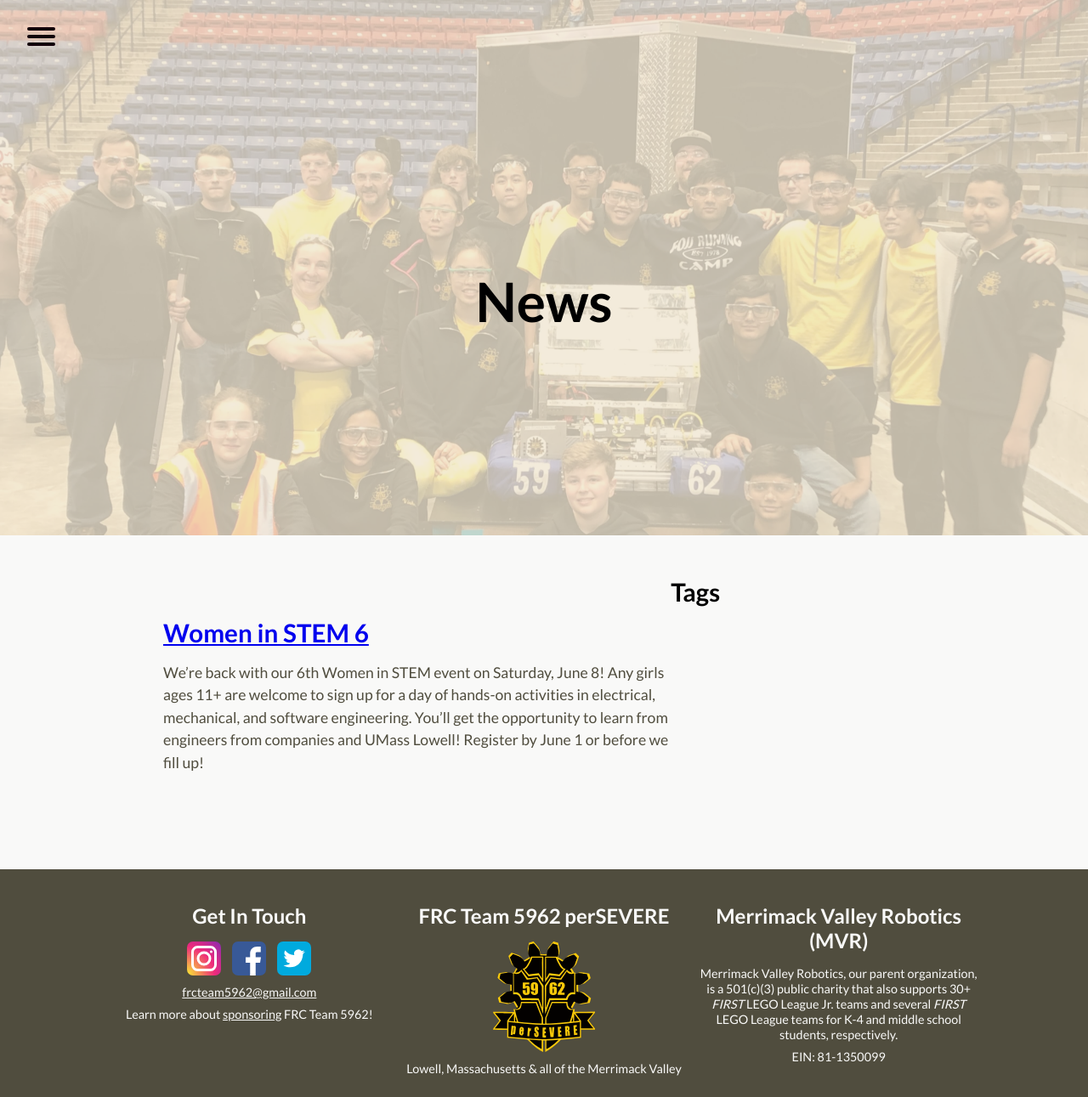
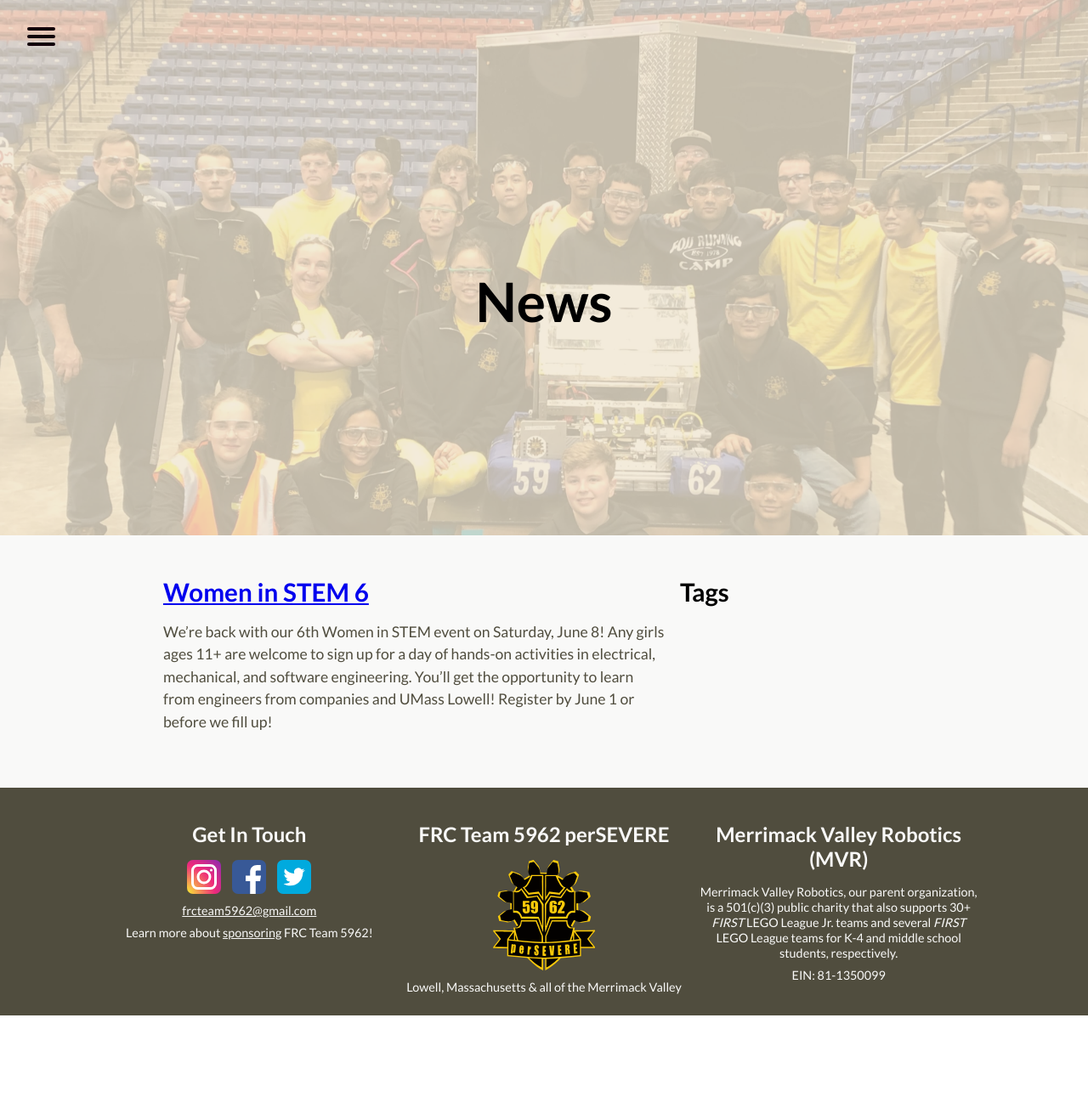
Before and after one commit to perSEVERE-5962/frc5962, a Jekyll site: the page built from news.md, in a window 1280 px wide. Shown: the whole page at 85% size. Built offline with Jekyll 4.4.1, drawn with Linux system fonts in a browser that asks for light colours; after the commit the page ends 1195 px from its top, so only the background shows below that.

Commit message:
Work on News page and fix relative links to footer social icons

```diff
--- a/_includes/foot.html
+++ b/_includes/foot.html
@@ -2,15 +2,15 @@
             <div class="third">
                 <h4>Get In Touch</h4>
 
-                <a href="https://www.instagram.com/frc5962/" class="social-icon"><img src="icons/ig.svg" alt="Instagram: @frc5962"></a>
+                <a href="https://www.instagram.com/frc5962/" class="social-icon"><img src="{{ '/icons/ig.svg' | prepend:site.url }}" alt="Instagram: @frc5962"></a>
 
-                <a class="social-icon" href="https://www.facebook.com/FRCTeam5962/"><img src="icons/fb.svg" alt="Facebook: @FRCTeam5962"></a>
+                <a class="social-icon" href="https://www.facebook.com/FRCTeam5962/"><img src="{{ '/icons/fb.svg' | prepend:site.url }}" alt="Facebook: @FRCTeam5962"></a>
 
-                <a class="social-icon" href="https://twitter.com/FRCTeam5962"><img src="icons/twitter.svg" alt="Twitter: @FRCTeam5962"></a>
+                <a class="social-icon" href="https://twitter.com/FRCTeam5962"><img src="{{ '/icons/twitter.svg' | prepend:site.url }}" alt="Twitter: @FRCTeam5962"></a>
 
                 <p><a href="mailto:frcteam5962@gmail.com">frcteam5962@gmail.com</a></p>
 
-                <p>Learn more about <a href="sponsor">sponsoring</a> FRC Team 5962!</p>
+                <p>Learn more about <a href="{{ '/sponsor' | prepend:site.url }}">sponsoring</a> FRC Team 5962!</p>
             </div>
 
             <div class="third">
--- a/news.md
+++ b/news.md
@@ -4,16 +4,16 @@ hero-img-url: "/media/unh.jpg"
 hero-title: News
 ---
 
-<article class="grid" style="grid-template-columns: 2fr 1fr" markdown="1">
+<article class="grid three-columns" markdown="1">
 
-<section markdown="1">
+<article markdown="1" style="grid-column: 1 / 3">
 {% for post in site.posts %}
 ## [{{ post.title }}]({{ post.url }})
 {{ post.content }}
 {% endfor %}
-</section>
+</article>
 
-<aside markdown="1">
+<aside markdown="1" style="grid-column: 3">
 ## Tags
 <ul markdown="1">
 {% for tag in site.tags %}
```
Also changed, not shown: _posts/2019-04-23-women-in-stem-6.md (+1 -5 lines), _config.yml (line endings or trailing spaces), 2 other files.
